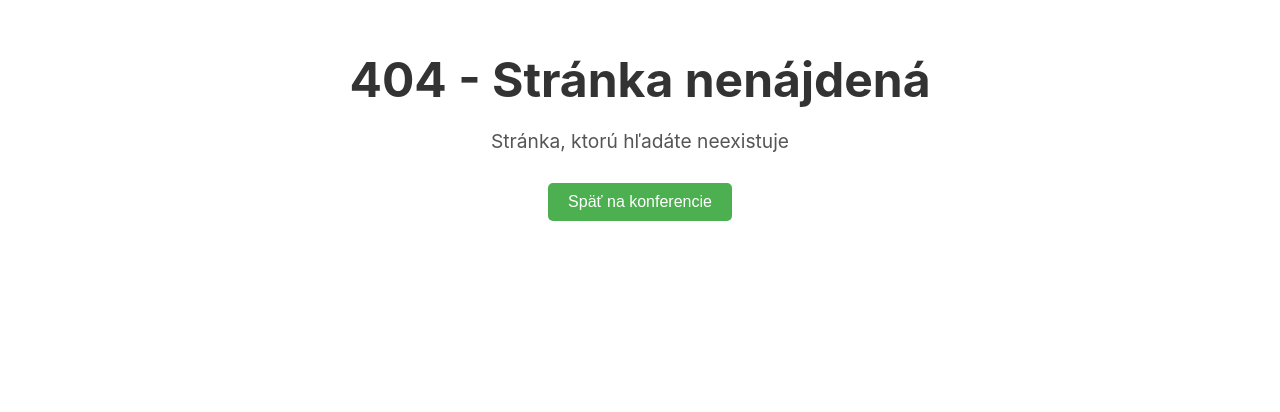
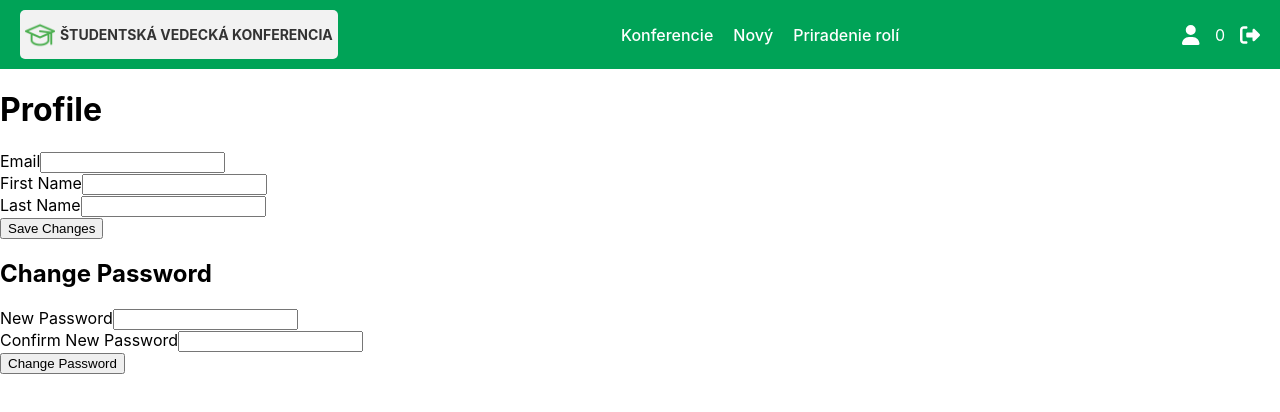
Before and after one commit to martinHype/sw_team5, a React (Create React App) app in the folder frontend/: page /profile in a window 1280 px wide. Before the commit this address had no page. Shown: the top 412 px of the page. Built offline with nearby package versions, Linux system fonts and the light colour scheme; no server answers; sample sign-in values are in the browser's storage.

Commit message:
Zobrazenie a editácia user info

```diff
--- a/frontend/src/App.js
+++ b/frontend/src/App.js
@@ -14,6 +14,7 @@ import UserRoleManagerScreen from "./screens/AddRolesScreen/UserRoleManagerScree
 import ReviewArticleScreen from './screens/ReviewArticleScreen/ReviewArticleScreen.js';
 import NotPermissions from "./screens/NotPermissions/NotPermissions";
 import NotFoundScreen from "./screens/NotFoundScreen/NotFoundScreen";
+import ProfileScreen from "./screens/ProfileScreen/ProfileScreen";
 
 const App = () => {
   return (
@@ -79,6 +80,15 @@ const App = () => {
                     }
                 />
 
+                <Route
+                    path="/profile"
+                    element={
+                        <PrivateRoute>
+                            <ProfileScreen/>
+                        </PrivateRoute>
+                    }
+                />
+
 
 
                 <Route
@@ -130,9 +140,12 @@ const App = () => {
                     }
                 />
 
+
+
                 <Route path="*" element={<NotFoundScreen />} />
 
                 <Route path="/permission" element={<NotPermissions />} />
+
 
             </Routes>
       </Router>
--- a/frontend/src/components/NavbarComponent/Navbar.js
+++ b/frontend/src/components/NavbarComponent/Navbar.js
@@ -34,6 +34,10 @@ const Navbar = () => {
         }
     };
 
+    const reroute = () =>{
+        navigate('/profile')
+    }
+
     return (
         <div style={styles.navbar}>
             <div style={styles.logo}>
@@ -50,9 +54,10 @@ const Navbar = () => {
                 <a href="/admin/role-manager" style={styles.link}>
                     Priradenie rolí
                 </a>
+
             </div>
             <div style={styles.icons}>
-                <FontAwesomeIcon icon={faUser} style={styles.icon} title="Profil"/>
+                <FontAwesomeIcon icon={faUser} style={styles.icon} title="Profil" onClick={reroute}/>0
                 <FontAwesomeIcon
                     icon={faSignOutAlt}
                     style={styles.icon}
--- /dev/null
+++ b/frontend/src/components/ProfileComponent/ProfileComponent.js
@@ -0,0 +1,158 @@
+import React, { useState, useEffect } from 'react';
+import axios from 'axios';
+import styles from './styles';
+
+const ProfileComponent = () => {
+    const [profile, setProfile] = useState({
+        email: '',
+        firstname: '',
+        lastname: '',
+    });
+    const [password, setPassword] = useState('');
+    const [confirmPassword, setConfirmPassword] = useState('');
+    const [successMessage, setSuccessMessage] = useState('');
+    const [errorMessage, setErrorMessage] = useState('');
+
+    useEffect(() => {
+        const fetchProfile = async () => {
+            const token = sessionStorage.getItem('authToken');
+            try {
+                const response = await axios.get('http://localhost:8080/api/profile', {
+                    headers: {
+                        Authorization: `Bearer ${token}`,
+                    },
+                });
+                setProfile(response.data);
+                console.log(response.data);
+            } catch (error) {
+                console.error('Error fetching profile:', error.response?.data || error.message);
+            }
+        };
+
+        fetchProfile();
+    }, []);
+
+    const handleSaveChanges = async () => {
+        const token = sessionStorage.getItem('authToken');
+        try {
+            await axios.put(
+                'http://localhost:8080/api/profile',
+                {
+                    email: profile.email,
+                    firstname: profile.firstname,
+                    lastname: profile.lastname,
+                },
+                {
+                    headers: {
+                        Authorization: `Bearer ${token}`,
+                    },
+                }
+            );
+            setSuccessMessage('Profile updated successfully!');
+        } catch (error) {
+            console.error('Error updating profile:', error.response?.data || error.message);
+            setErrorMessage('Error updating profile.');
+        }
+    };
+
+    const handlePasswordChange = async () => {
+        if (password !== confirmPassword) {
+            setErrorMessage('Passwords do not match.');
+            return;
+        }
+
+        const token = sessionStorage.getItem('authToken');
+        try {
+            await axios.post(
+                'http://localhost:8080/api/profile/change-password',
+                {
+                    current_password: prompt('Please enter your current password:'),
+                    new_password: password,
+                    new_password_confirmation: confirmPassword,
+                },
+                {
+                    headers: {
+                        Authorization: `Bearer ${token}`,
+                    },
+                }
+            );
+            setSuccessMessage('Password changed successfully!');
+            setPassword('');
+            setConfirmPassword('');
+        } catch (error) {
+            console.error('Error changing password:', error.response?.data || error.message);
+            setErrorMessage('Error changing password.');
+        }
+    };
+
+
+    return (
+        <div style={styles.formContainer}>
+            <h1>Profile</h1>
+            {successMessage && <p style={{ color: 'green' }}>{successMessage}</p>}
+            {errorMessage && <p style={{ color: 'red' }}>{errorMessage}</p>}
+
+            <div style={styles.formGroup}>
+                <label style={styles.label}>Email</label>
+                <input
+                    type="email"
+                    value={profile.email}
+                    onChange={(e) => setProfile({ ...profile, email: e.target.value })}
+                    style={styles.input}
+                />
+            </div>
+
+            <div style={styles.formGroup}>
+                <label style={styles.label}>First Name</label>
+                <input
+                    type="text"
+                    value={profile.firstname}
+                    onChange={(e) => setProfile({ ...profile, firstname: e.target.value })}
+                    style={styles.input}
+                />
+            </div>
+
+            <div style={styles.formGroup}>
+                <label style={styles.label}>Last Name</label>
+                <input
+                    type="text"
+                    value={profile.lastname}
+                    onChange={(e) => setProfile({ ...profile, lastname: e.target.value })}
+                    style={styles.input}
+                />
+            </div>
+
+
+            <button onClick={handleSaveChanges} style={styles.button}>
+                Save Changes
+            </button>
+
+            <h2>Change Password</h2>
+            <div style={styles.formGroup}>
+                <label style={styles.label}>New Password</label>
+                <input
+                    type="password"
+                    value={password}
+                    onChange={(e) => setPassword(e.target.value)}
+                    style={styles.input}
+                />
+            </div>
+
+            <div style={styles.formGroup}>
+                <label style={styles.label}>Confirm New Password</label>
+                <input
+                    type="password"
+                    value={confirmPassword}
+                    onChange={(e) => setConfirmPassword(e.target.value)}
+                    style={styles.input}
+                />
+            </div>
+
+            <button onClick={handlePasswordChange} style={styles.button}>
+                Change Password
+            </button>
+        </div>
+    );
+};
+
+export default ProfileComponent;
--- a/frontend/src/components/ScreenParts/HeaderComponent/HeaderComponent.js
+++ b/frontend/src/components/ScreenParts/HeaderComponent/HeaderComponent.js
@@ -4,8 +4,10 @@ import axios from "axios";
 import graduation_hat from "../../../images/graduation_hat.png";
 import user from "../../../images/user.png";
 import logout from "../../../images/logout.png";
+import {useNavigate} from "react-router-dom";
 
 const HeaderComponent = () => {
+    const navigate = useNavigate();
   const [isHoveringLogout, setIsHoveringLogout] = useState(false);
   const handleLogout = async () => {
     try {
@@ -33,6 +35,9 @@ const HeaderComponent = () => {
       alert("Chyba pri odhlasovaní. Skúste to znova.");
     }
   };
+    const profile = () =>{
+        navigate('/profile')
+    }
 
   return (
     <header style={styles.header}>
@@ -53,6 +58,7 @@ const HeaderComponent = () => {
             src={user}
             alt="User profile"
             style={{ height: "30px", width: "auto" }}
+            onClick={profile}
           />
            <img
             src={logout}
--- /dev/null
+++ b/frontend/src/screens/ProfileScreen/ProfileScreen.js
@@ -0,0 +1,15 @@
+import React from 'react';
+import Navbar from '../../components/NavbarComponent/Navbar.js';
+import ProfileComponent from "../../components/ProfileComponent/ProfileComponent";
+
+
+const ProfileScreen = () => {
+    return (
+        <div>
+            <Navbar />
+            <ProfileComponent />
+        </div>
+    );
+};
+
+export default ProfileScreen;
```
Also changed, not shown: frontend/src/components/ProfileComponent/styles.js (added), 2 other files (tests, documents, lock files or other folders).
